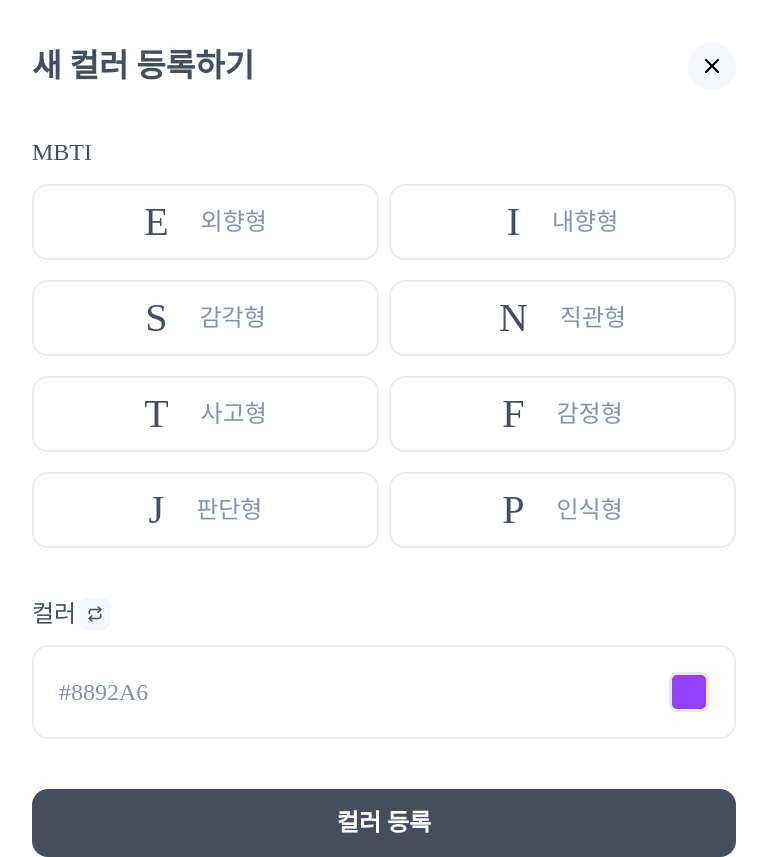
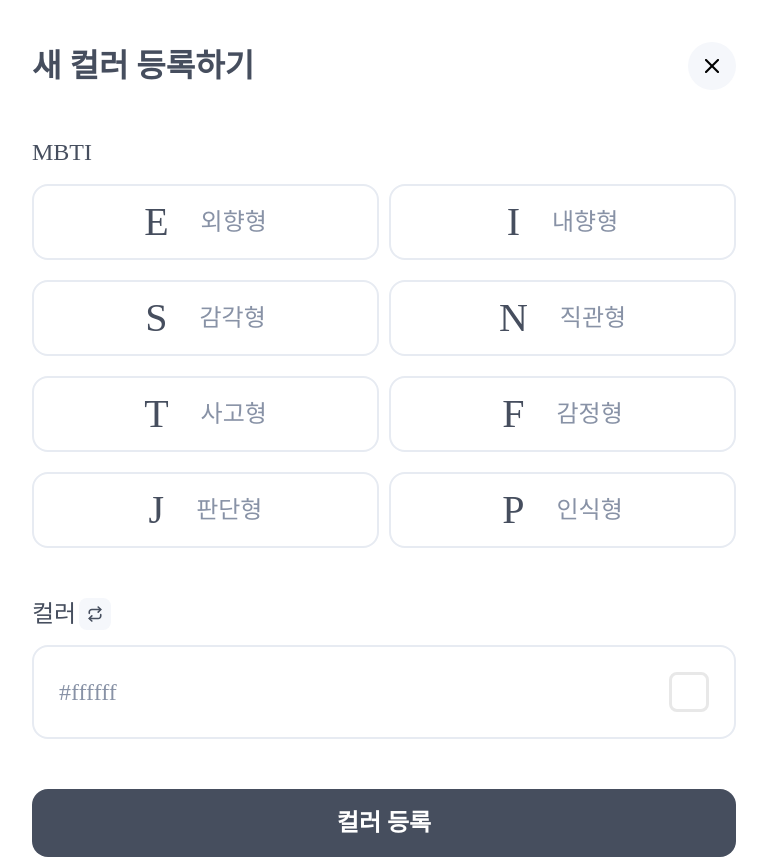
Before and after one commit to gibeom0218/mbticolor, a React (Create React App) app: page /assignColor in a window 1280 px wide. Shown: the whole page, without its empty margins (256-1023 px from the left). Built offline with nearby package versions, Linux system fonts and the light colour scheme.

Commit message:
feat : 주스탄드 설치 및 색깔 저장, 랜더링

```diff
--- a/package.json
+++ b/package.json
@@ -17,7 +17,8 @@
     "react-scripts": "5.0.1",
     "styled-reset": "^4.5.2",
     "typescript": "^4.9.5",
-    "web-vitals": "^2.1.4"
+    "web-vitals": "^2.1.4",
+    "zustand": "^5.0.0-rc.2"
   },
   "scripts": {
     "start": "react-scripts start",
--- a/src/components/ColorSelectContent.tsx
+++ b/src/components/ColorSelectContent.tsx
@@ -1,8 +1,10 @@
 import React, { useState } from 'react';
 import SelectColorModal from './modal/SelectColorModal';
+import useSelectedColorStore from '../store/selectedColorStore';
 
 const ColorSelectContent = () => {
   const [isOpenModal, setIsOpenModal] = useState(false);
+  const { selectedColor } = useSelectedColorStore();
 
   const handleOpenModal = () => {
     setIsOpenModal(true);
@@ -21,8 +23,11 @@
         </button>
       </div>
       <div className="inline-flex p-[25px] justify-between items-center rounded-[16px] border-[2px] border-solid border-[#E7EBF2]">
-        <p className="text-[#8892A6] text-[24px] font-medium">#8892A6</p>
-        <div className="w-[40px] h-[40px] rounded-[8px] border-[3px] border-solid border-[#E8E8E8] bg-[#9441FF]" />
+        <p className="text-[#8892A6] text-[24px] font-medium">{selectedColor}</p>
+        <div
+          style={{ backgroundColor: selectedColor }}
+          className="w-[40px] h-[40px] rounded-[8px] border-[3px] border-solid border-[#E8E8E8]"
+        />
       </div>
       {isOpenModal && <SelectColorModal closeModal={handleCloseModal} />}
     </div>
--- a/src/components/modal/SelectColorModal.tsx
+++ b/src/components/modal/SelectColorModal.tsx
@@ -1,12 +1,19 @@
-import React, { useState } from 'react';
+import React, { useState, useEffect } from 'react';
 import { HexColorPicker } from 'react-colorful';
+import useSelectedColorStore from '../../store/selectedColorStore';
 
 interface SelectColorModalProps {
   closeModal: () => void;
 }
 
 const SelectColorModal = ({ closeModal }: SelectColorModalProps) => {
-  const [color, setColor] = useState<string>('');
+  const { setSelectedColor } = useSelectedColorStore();
+  const [color, setColor] = useState<string>('#ffffff');
+
+  useEffect(() => {
+    // color 상태가 변경될 때 Zustand 스토어에 업데이트
+    setSelectedColor(color);
+  }, [color, setSelectedColor]);
 
   return (
     <div className="fixed inset-0 bg-black bg-opacity-50 flex justify-center items-center">
--- /dev/null
+++ b/src/store/selectedColorStore.ts
@@ -0,0 +1,14 @@
+import { create } from 'zustand';
+
+interface SelectedColorState {
+  selectedColor: string;
+  setSelectedColor: (color: string) => void;
+}
+
+// devtools를 사용하는 경우, 타입을 지정해줘야 합니다.
+const useSelectedColorStore = create<SelectedColorState>((set) => ({
+  selectedColor: '#ffffff',
+  setSelectedColor: (color: string) => set({ selectedColor: color }),
+}));
+
+export default useSelectedColorStore;
```
Also changed, not shown: 1 other file (tests, documents, lock files or other folders).
